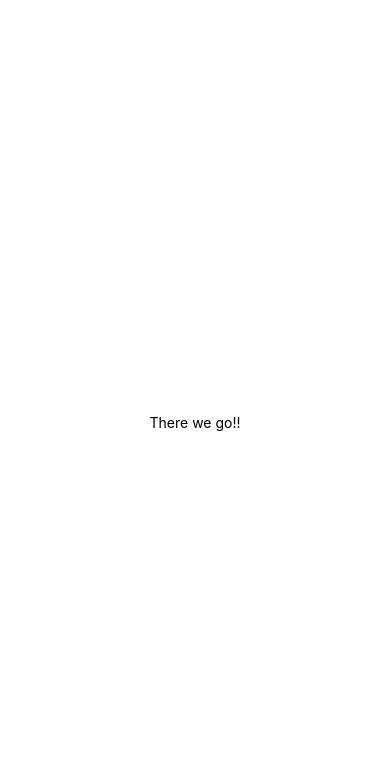
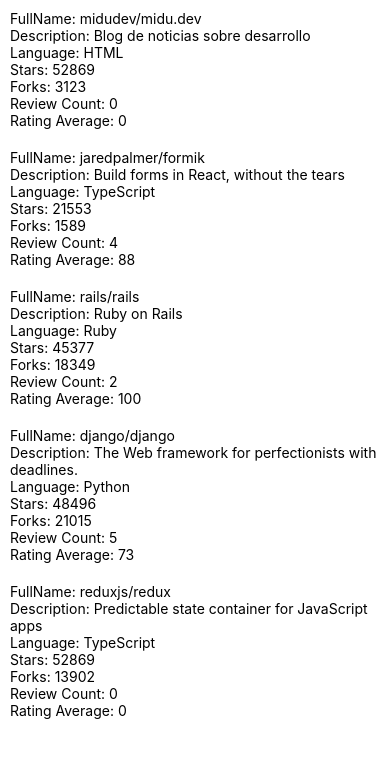
Before and after one commit to SDLuis/rate-repository, a React Native app: screen / in a window 390 px wide. Shown: the top 758 px of the page. Built offline with nearby package versions, Linux system fonts and the light colour scheme.

Commit message:
Render items

```diff
--- a/App.js
+++ b/App.js
@@ -1,18 +1,11 @@
-import { StyleSheet, Text, View } from 'react-native';
+import { View } from 'react-native';
+import Constants from 'expo-constants';
+import Main from './src/components/Main';
 
 export default function App() {
   return (
-    <View style={styles.container}>
-      <Text>There we go!!</Text>
+    <View style={{ marginTop: Constants.statusBarHeight, flexGrow: 1 }}>
+      <Main />
     </View>
   );
 }
-
-const styles = StyleSheet.create({
-  container: {
-    flex: 1,
-    backgroundColor: '#fff',
-    alignItems: 'center',
-    justifyContent: 'center',
-  },
-});
--- a/package.json
+++ b/package.json
@@ -12,6 +12,7 @@
   "dependencies": {
     "@expo/webpack-config": "^0.17.2",
     "expo": "~47.0.12",
+    "expo-constants": "^14.0.2",
     "expo-status-bar": "~1.4.2",
     "react": "18.1.0",
     "react-dom": "18.1.0",
--- /dev/null
+++ b/src/components/Main.jsx
@@ -0,0 +1,10 @@
+import { View } from 'react-native';
+import RepositoryList from './RepositoryList';
+
+export default function Main() {
+  return (
+    <View style={{ flex: 1 }}>
+      <RepositoryList />
+    </View>
+  );
+}
--- /dev/null
+++ b/src/components/RepositoryItem.jsx
@@ -0,0 +1,15 @@
+import { View, Text } from 'react-native';
+
+export default function RepositoryItem(props) {
+  return (
+    <View style={{ padding: 10 }} key={props.id}>
+      <Text>FullName: {props.fullName}</Text>
+      <Text>Description: {props.description}</Text>
+      <Text>Language: {props.language}</Text>
+      <Text>Stars: {props.stargazersCount}</Text>
+      <Text>Forks: {props.forksCount}</Text>
+      <Text>Review Count: {props.reviewCount}</Text>
+      <Text>Rating Average: {props.ratingAverage}</Text>
+    </View>
+  );
+}
--- /dev/null
+++ b/src/components/RepositoryList.jsx
@@ -0,0 +1,13 @@
+import React from 'react';
+import { FlatList } from 'react-native';
+import repositories from '../data/repositories';
+import RepositoryItem from './RepositoryItem';
+
+export default function RepositoryList() {
+  return (
+    <FlatList
+      data={repositories}
+      renderItem={({ item: repo }) => <RepositoryItem {...repo} />}
+    ></FlatList>
+  );
+}
--- /dev/null
+++ b/src/data/repositories.js
@@ -0,0 +1,58 @@
+/* eslint-disable linebreak-style */
+export default [
+  {
+    id: 'midudev.midu.dev',
+    fullName: 'midudev/midu.dev',
+    description: 'Blog de noticias sobre desarrollo',
+    language: 'HTML',
+    forksCount: 3123,
+    stargazersCount: 52869,
+    ratingAverage: 0,
+    reviewCount: 0,
+    ownerAvatarUrl: 'https://avatars.githubusercontent.com/u/1561955?v=4',
+  },
+  {
+    id: 'jaredpalmer.formik',
+    fullName: 'jaredpalmer/formik',
+    description: 'Build forms in React, without the tears',
+    language: 'TypeScript',
+    forksCount: 1589,
+    stargazersCount: 21553,
+    ratingAverage: 88,
+    reviewCount: 4,
+    ownerAvatarUrl: 'https://avatars2.githubusercontent.com/u/4060187?v=4',
+  },
+  {
+    id: 'rails.rails',
+    fullName: 'rails/rails',
+    description: 'Ruby on Rails',
+    language: 'Ruby',
+    forksCount: 18349,
+    stargazersCount: 45377,
+    ratingAverage: 100,
+    reviewCount: 2,
+    ownerAvatarUrl: 'https://avatars1.githubusercontent.com/u/4223?v=4',
+  },
+  {
+    id: 'django.django',
+    fullName: 'django/django',
+    description: 'The Web framework for perfectionists with deadlines.',
+    language: 'Python',
+    forksCount: 21015,
+    stargazersCount: 48496,
+    ratingAverage: 73,
+    reviewCount: 5,
+    ownerAvatarUrl: 'https://avatars2.githubusercontent.com/u/27804?v=4',
+  },
+  {
+    id: 'reduxjs.redux',
+    fullName: 'reduxjs/redux',
+    description: 'Predictable state container for JavaScript apps',
+    language: 'TypeScript',
+    forksCount: 13902,
+    stargazersCount: 52869,
+    ratingAverage: 0,
+    reviewCount: 0,
+    ownerAvatarUrl: 'https://avatars3.githubusercontent.com/u/13142323?v=4',
+  },
+];
```
Also changed, not shown: 1 other file (tests, documents, lock files or other folders).
